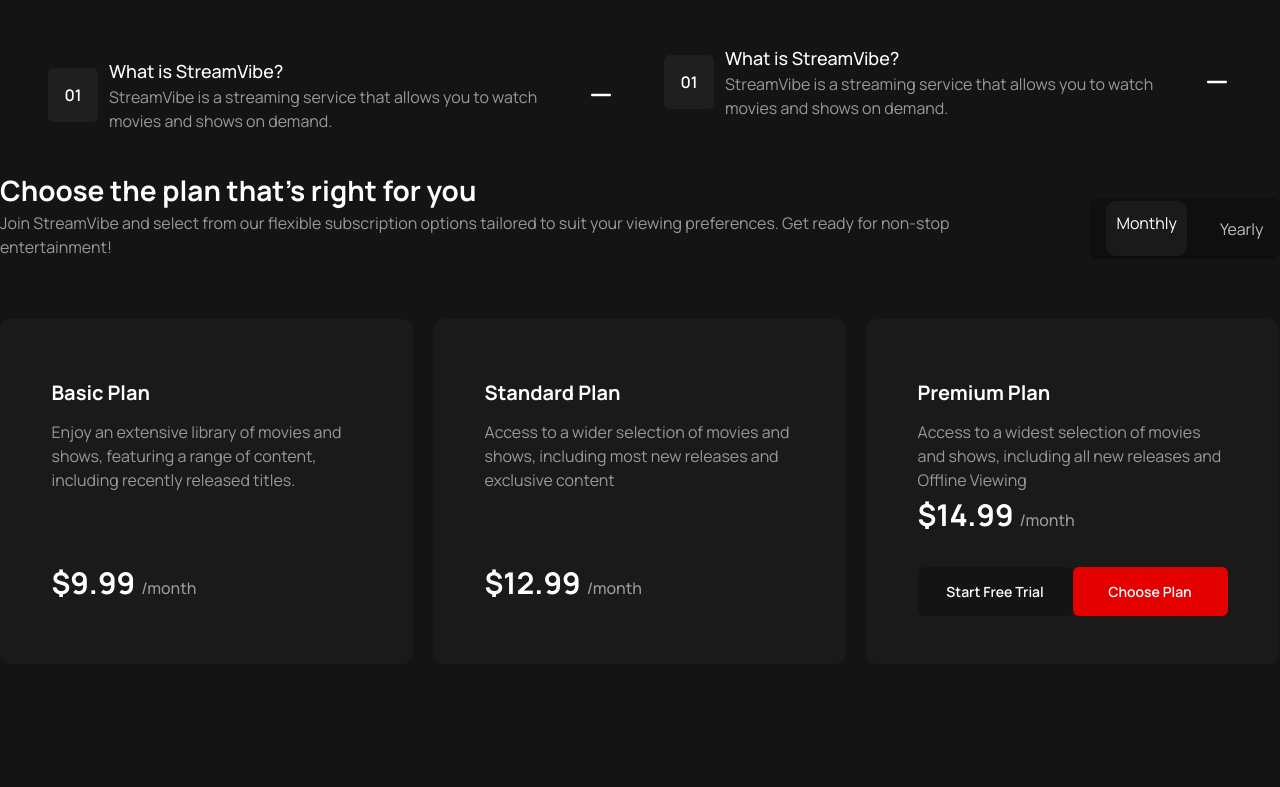
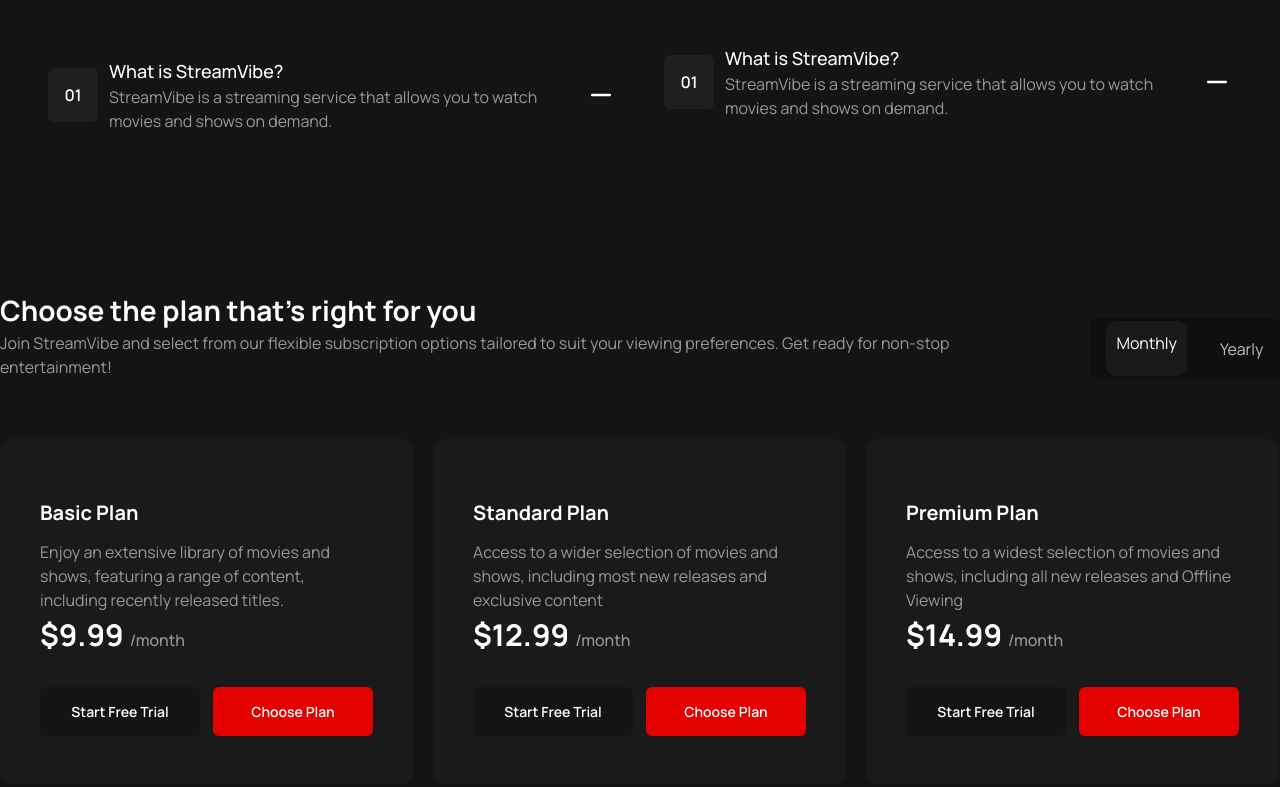
Before and after one commit to NIKAKVINIKADZE2007/homewokr5, a website: page src/index.html in a window 1280 px wide. Shown: the part 2423-3210 px from the top of the page. Before the commit the page ends 3099 px from the top, so only its background shows below. Drawn offline with nearby package versions, Linux system fonts and the light colour scheme.

Commit message:
ending section 4

```diff
--- a/src/index.html
+++ b/src/index.html
@@ -1305,7 +1305,7 @@
     </section>
 
     <section
-      class="max-w-[358px] phone-small:max-w-[1280px] laptop-xl:max-w-[1597px] mx-auto"
+      class="max-w-[358px] my-[80px] phone-small:max-w-[1280px] laptop-xl:max-w-[1597px] mx-auto phone-small:my-[120px] laptop-xl:my-[150px]"
     >
       <!-- top div -->
       <div class="mb-[40px] phone-small:mb-[60px] laptop-xl:mb-[80px]">
@@ -1353,7 +1353,7 @@
           class="flex w-full items-center rounded-[10px] justify-center mb-[10px] h-[275px] max-w-[358px] phone-small:max-w-[413px] phone-small:mb-[12px] phone-small:h-[345px] laptop-xl:max-w-[512px] laptop-xl:mb-[16px] laptop-xl:h-[425px] laptop-xl:rounded-xl bg-[#1A1A1A]"
         >
           <div
-            class="w-full max-w-[310px] h-[227px] flex justify-between flex-col"
+            class="w-full max-w-[310px] h-[227px] flex justify-between flex-col phone-small:max-w-[333px] laptop-xl:max-w-[412px]"
           >
             <div>
               <h1
@@ -1378,6 +1378,21 @@
                 >/month</span
               >
             </p>
+
+            <div
+              class="flex w-full mt-[30px] items-center justify-between max-w-[310px] h-[49px] phone-small:max-w-[333px] laptop-xl:max-w-[412px] laptop-xl:h-[63px]"
+            >
+              <button
+                class="max-w-[149px] w-full h-[49px] text-[14px] font-semibold rounded-md text-white bg-[#141414] phone-small:max-w-[160px] laptop-xl:max-w-[196px]"
+              >
+                Start Free Trial
+              </button>
+              <button
+                class="max-w-[149px] w-full h-[49px] text-[14px] font-semibold rounded-md text-white bg-[#E50000] phone-small:max-w-[160px] laptop-xl:max-w-[196px]"
+              >
+                Choose Plan
+              </button>
+            </div>
           </div>
         </div>
 
@@ -1385,7 +1400,7 @@
           class="flex w-full items-center rounded-[10px] justify-center mb-[10px] h-[275px] max-w-[358px] phone-small:max-w-[413px] phone-small:mb-[12px] phone-small:h-[345px] laptop-xl:max-w-[512px] laptop-xl:mb-[16px] laptop-xl:h-[425px] laptop-xl:rounded-xl bg-[#1A1A1A]"
         >
           <div
-            class="w-full max-w-[310px] h-[227px] flex justify-between flex-col"
+            class="w-full max-w-[310px] h-[227px] flex justify-between flex-col phone-small:max-w-[333px] laptop-xl:max-w-[412px]"
           >
             <div>
               <h1
@@ -1410,6 +1425,20 @@
                 >/month</span
               >
             </p>
+            <div
+              class="flex w-full mt-[30px] items-center justify-between max-w-[310px] h-[49px] phone-small:max-w-[333px] laptop-xl:max-w-[412px] laptop-xl:h-[63px]"
+            >
+              <button
+                class="max-w-[149px] w-full h-[49px] text-[14px] font-semibold rounded-md text-white bg-[#141414] phone-small:max-w-[160px] laptop-xl:max-w-[196px]"
+              >
+                Start Free Trial
+              </button>
+              <button
+                class="max-w-[149px] w-full h-[49px] text-[14px] font-semibold rounded-md text-white bg-[#E50000] phone-small:max-w-[160px] laptop-xl:max-w-[196px]"
+              >
+                Choose Plan
+              </button>
+            </div>
           </div>
         </div>
 
@@ -1417,7 +1446,7 @@
           class="flex w-full items-center rounded-[10px] justify-center mb-[10px] h-[275px] max-w-[358px] phone-small:max-w-[413px] phone-small:mb-[12px] phone-small:h-[345px] laptop-xl:max-w-[512px] laptop-xl:mb-[16px] laptop-xl:h-[425px] laptop-xl:rounded-xl bg-[#1A1A1A]"
         >
           <div
-            class="w-full max-w-[310px] h-[227px] flex justify-between flex-col"
+            class="w-full max-w-[310px] h-[227px] flex justify-between flex-col phone-small:max-w-[333px] laptop-xl:max-w-[412px]"
           >
             <div>
               <h1
```
Also changed, not shown: src/styles.css.
